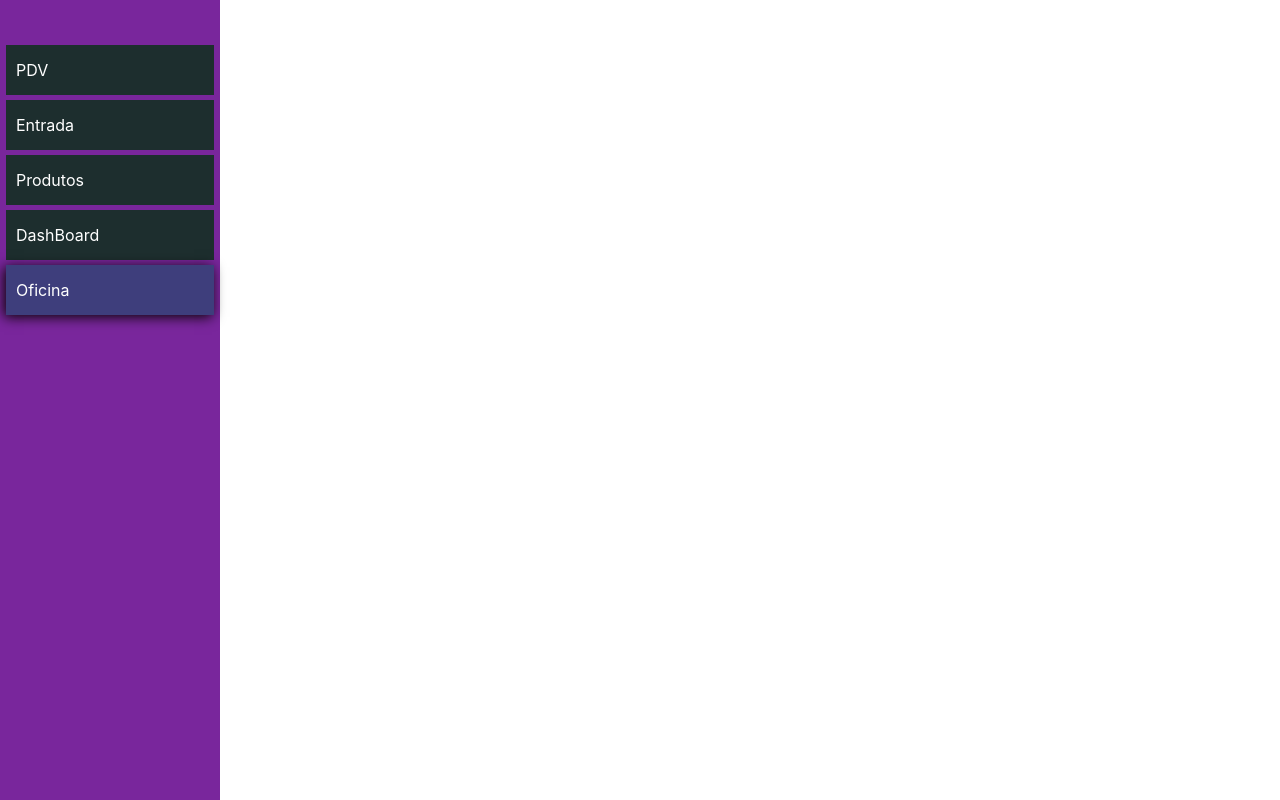
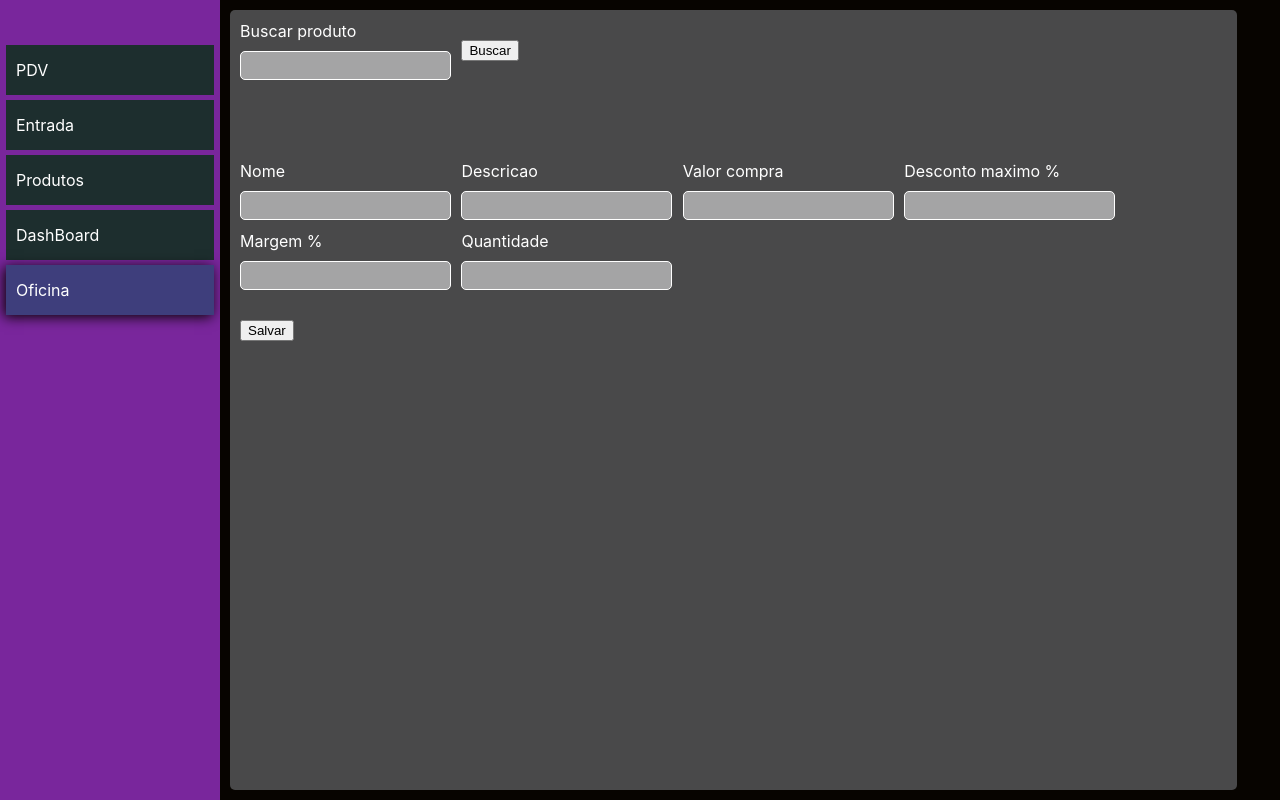
Before and after one commit to vinikir/vendasFront, a React (Create React App) app: page /oficina in a window 1280 px wide. Built offline with nearby package versions, Linux system fonts and the light colour scheme.

Commit message:
criado tela de oficina

```diff
--- a/src/screens/oficina/index.jsx
+++ b/src/screens/oficina/index.jsx
@@ -5,9 +5,92 @@ import api from "../../connection/connection";
 import Modal from "../../components/modal/modal";
 
 const Oficina = () => {
+
+    const [msg, setMsg]= useState("")
+    const [modalAberta, setModalAberta] = useState(false)
+
     return (
         <div style={{ display:"flex"}}>
             <Menulateral />
+
+            <div className="containt">
+                <div className="sub-containt">
+                    <div className="row">
+                        <div className="divInput" >
+                            <label>Buscar produto</label>
+                            <input  className="inputLogin"/>
+
+                        </div>
+                        <div className="divInput" >
+                            <button>
+                                Buscar
+                            </button>
+
+                        </div>
+                    </div>
+                    <div className="row">
+                        <div className="divInput" >
+
+                        </div>
+                    </div>
+                    <div className="row">
+
+                        <div className="divInput" >
+                            <label>Nome</label>
+                            <input  className="inputLogin"/>
+                        </div>
+
+                        <div className="divInput" >
+                            <label>Descricao</label>
+                            <input  className="inputLogin"/>
+                        </div>
+
+                        <div className="divInput" >
+                            <label>Valor compra</label>
+                            <input  className="inputLogin"/>
+                        </div>
+
+                        <div className="divInput" >
+                            <label>Desconto maximo %</label>
+                            <input  className="inputLogin"/>
+                        </div>
+
+                    </div>
+                    <div className="row">
+
+                        <div className="divInput" >
+                            <label>Margem %</label>
+                            <input  className="inputLogin"/>
+                        </div>
+
+                        <div className="divInput" >
+                            <label>Quantidade</label>
+                            <input  className="inputLogin"/>
+                        </div>
+
+                    </div>
+
+                    <div className="row">
+                        <div className="divInput" >
+                            <button >
+                                Salvar
+                            </button>
+                        </div>
+                    </div>
+
+
+                </div>
+
+               <div>
+
+               </div>
+
+            </div>
+            <Modal
+                showModal={modalAberta}
+                handleClose={() => setModalAberta(false)}
+                msg={msg}
+            />
         </div>
     )
 }
--- a/src/screens/oficina/oficina.css
+++ b/src/screens/oficina/oficina.css
@@ -0,0 +1,53 @@
+.containt{
+
+    display: flex;
+    background-color: rgb(7, 4, 0);
+    width: 100%;
+    height: 100vh;
+
+}
+.divInput{
+    width: 20%;
+    display: flex;
+    flex-direction:column;
+    color:#fff;
+    height: 40px;
+    align-items: start;
+}
+
+.row{
+    display: flex;
+    flex-direction: row;
+    margin-top: 10px;
+}
+.sub-containt{
+    background-color: rgb(73, 73, 74);
+    margin-left: 10px;
+    margin-top: 10px;
+    margin-bottom: 10px;
+    margin-right: 10px;
+    width: 95%;
+    display: flex;
+    flex-direction: column;
+    border-radius: 5px;
+
+}
+
+.inputLogin{
+    background-color: rgba(255, 255, 255, 0.5);
+    color: black;
+    border: 1px solid #fff;
+    padding: 5px;
+    border-radius: 5px;
+    font-size: 15px;
+    margin-top: 10px;
+}
+
+.inputLogin:focus{
+    background-color: rgba(255, 255, 255, 0.5);
+    color: black;
+    padding: 5px;
+    border-radius: 5px;
+    font-size: 15px;
+    border-color: transparent;
+}
```
Also changed, not shown: src/screens/Index.jsx (renamed from src/screens/Index.js).
